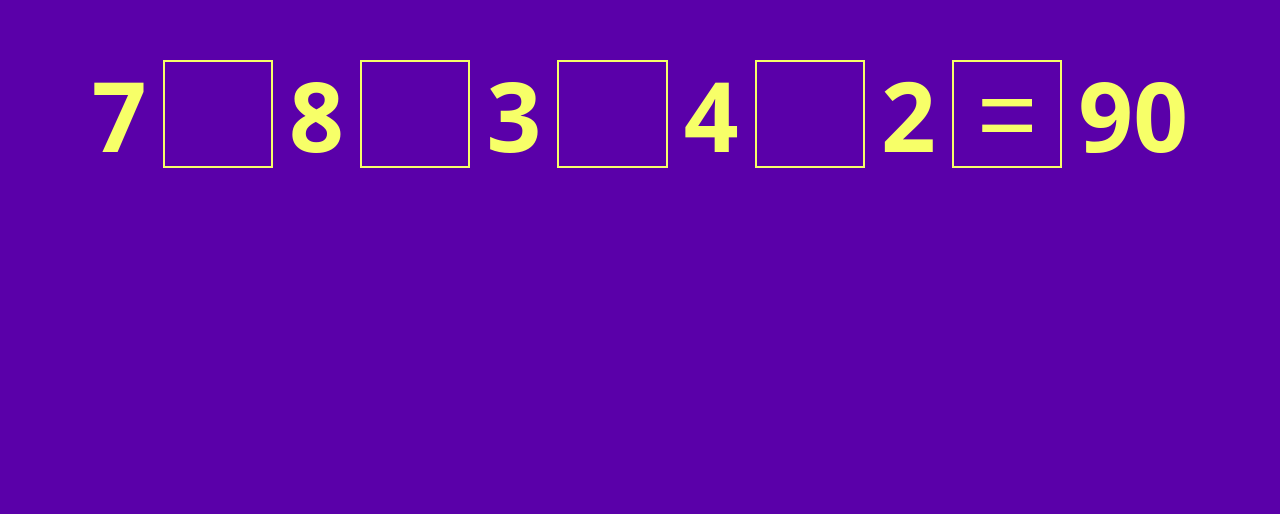
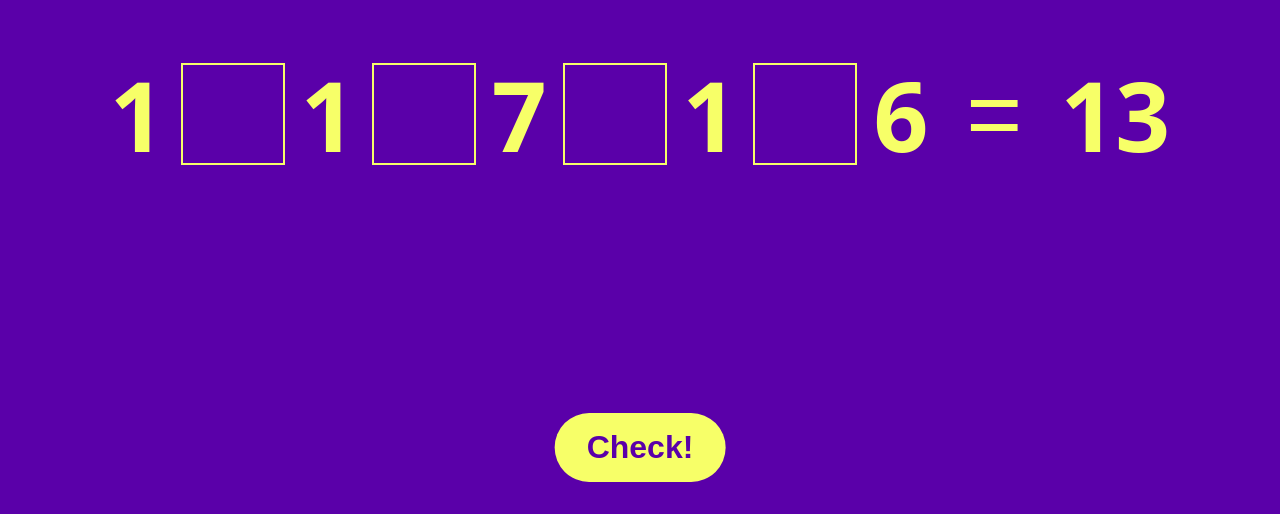
Before and after one commit to deoshreyas/Math-Operators-Game, a plain HTML site: page index.html in a window 1280 px wide. Shown: the part 286-800 px from the top of the page. Drawn offline with Linux system fonts and the light colour scheme.

Commit message:
Finish project, Add validation for operator inputs, Add checking and alerting functions

```diff
--- a/index.html
+++ b/index.html
@@ -8,18 +8,19 @@
 </head>
 <body>
     <div class="flex">
-        <h1 class="num" id="n1">7</h1>
+        <h1 class="num" id="n1"></h1>
         <input name="op1" type="text" class="operator" id="o1"></input>
-        <h1 class="num" id="n2">8</h1>
+        <h1 class="num" id="n2"></h1>
         <input name="op2" type="text" class="operator" id="o2"></input>
-        <h1 class="num" id="n3">3</h1>
+        <h1 class="num" id="n3"></h1>
         <input name="op3" type="text" class="operator" id="o3"></input>
-        <h1 class="num" id="n4">4</h1>
+        <h1 class="num" id="n4"></h1>
         <input name="op4" type="text" class="operator" id="o4"></input>
-        <h1 class="num" id="n5">2</h1>
-        <input class="operator" value="=" readonly></input>
-        <h1 class="num" id="res">90</h1>
+        <h1 class="num" id="n5"></h1>
+        <input class="operatorReadOnly" value="=" readonly style="border: none;"></input>
+        <h1 class="num" id="res"></h1>
     </div>
+    <button class="check" id="checkAnswer" onclick="checkOperators()">Check!</button>
     <script src="script.js"></script>
 </body>
 </html>
--- a/script.js
+++ b/script.js
@@ -11,9 +11,59 @@ function genRandStr() {
             expression += operators[Math.floor(Math.random() * operators.length)];
         }
     }
+    result = eval(expression);
+    if (isNaN(result) || !Number.isInteger(result)) {
+        expression=""
+        genRandStr();
+    }
 }
 
-result = eval(expression);
+genRandStr();
 
-console.log("Expression: " + expression);
-console.log("Result:", result)
+document.getElementById("n1").innerText = expression[0];
+document.getElementById("o1").innerText = expression[1];
+document.getElementById("n2").innerText = expression[2];
+document.getElementById("o2").innerText = expression[3];
+document.getElementById("n3").innerText = expression[4];
+document.getElementById("o3").innerText = expression[5];
+document.getElementById("n4").innerText = expression[6];
+document.getElementById("o4").innerText = expression[7];
+document.getElementById("n5").innerText = expression[8];
+document.getElementById("res").innerText = result;
+
+Array.from(document.getElementsByClassName("operator")).forEach(opInput => opInput.addEventListener("change", function() {
+    var val = this.value;
+    if (!operators.includes(val)) {
+        this.value = "";
+    }
+}));
+
+function checkOperators() {
+    var allOpFilled = true;
+    Array.from(document.getElementsByClassName("operator")).forEach(function(op) {
+        if (!op.value) {
+            allOpFilled = false;
+        }
+    });
+    if (!allOpFilled) {
+        alert("Please fill all the operators!");
+        return;
+    }
+    var userExp = "";
+    var thingsToInclude = [".num #n1", "#o1", ".num #n2", "#o2", ".num #n3", "#o3", ".num #n4", "#o4", ".num #n5"];
+    // Some are h1 tags (innerText) and others are input tags (value)
+    thingsToInclude.forEach(thing => {
+        if (thing[0] == "#") {
+            userExp += document.querySelector(thing).value;
+        } else {
+
+            userExp += document.querySelector(thing.slice(-3)).innerText;
+        }
+    });
+    console.log(userExp);
+    if (eval(userExp)==result) {
+        alert("Correct!");
+    } else {
+        alert("Incorrect! Try again!");
+    }
+}
--- a/style.css
+++ b/style.css
@@ -28,7 +28,7 @@ h1 {
 input {
     width: 1em;
     height: 1em;
-    font-size: 8vw;
+    font-size: 6em;
     border: 2px solid var(--secondary-col);
     background-color: transparent;
     color: var(--secondary-col);
@@ -48,3 +48,19 @@ input {
         padding: 0;
     }
 }
+
+button {
+    background-color: var(--secondary-col);
+    color: var(--primary-col);
+    font-size: 2em;
+    padding: 0.5em 1em;
+    border: none;
+    border-radius: 5em;
+    cursor: pointer;
+    outline: none;
+    position: absolute;
+    bottom: 1em;
+    left: 50%;
+    transform: translateX(-50%);
+    font-weight: 800;
+}
```
